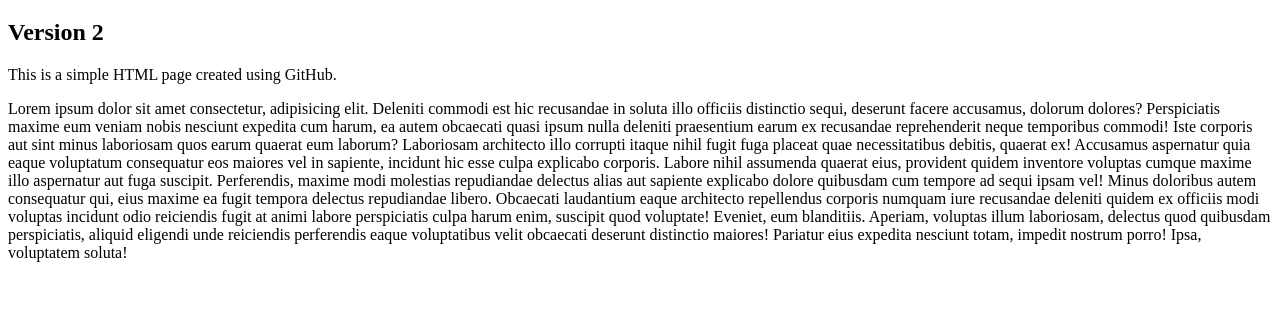
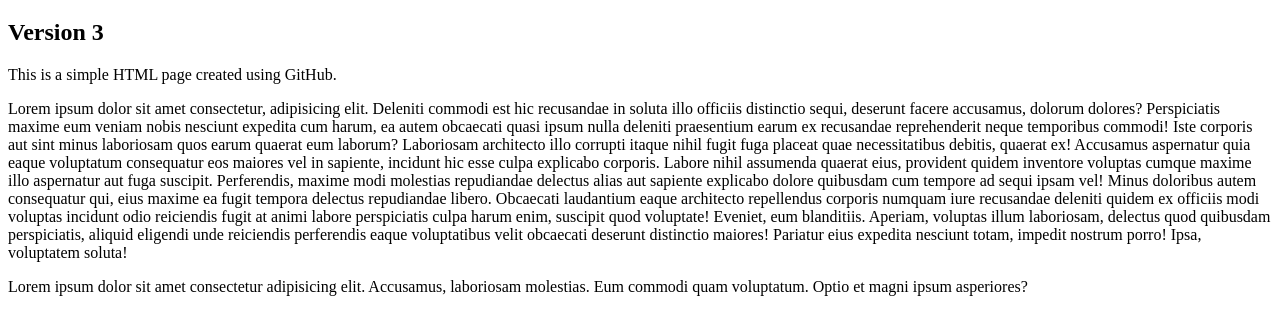
Before and after one commit to ThomasSDC/tuto-github, a plain HTML site: page index.html in a window 1280 px wide. Shown: the part 61-396 px from the top of the page. Drawn offline with Linux system fonts and the light colour scheme.

Commit message:
Version 3

```diff
--- a/index.html
+++ b/index.html
@@ -4,10 +4,11 @@
     <meta charset="UTF-8" />
     <meta name="viewport" content="width=device-width, initial-scale=1.0" />
     <title>Test GitHub</title>
+    <script src="script.js"></script>
   </head>
   <body>
     <h1>Tuto Github</h1>
-    <h2>Version 2</h2>
+    <h2>Version 3</h2>
     <p>This is a simple HTML page created using GitHub.</p>
 
     <p>
@@ -34,5 +35,11 @@
       distinctio maiores! Pariatur eius expedita nesciunt totam, impedit nostrum
       porro! Ipsa, voluptatem soluta!
     </p>
+
+    <p>
+      Lorem ipsum dolor sit amet consectetur adipisicing elit. Accusamus,
+      laboriosam molestias. Eum commodi quam voluptatum. Optio et magni ipsum
+      asperiores?
+    </p>
   </body>
 </html>
--- /dev/null
+++ b/script.js
@@ -0,0 +1 @@
+alert ("Hello world")
```
